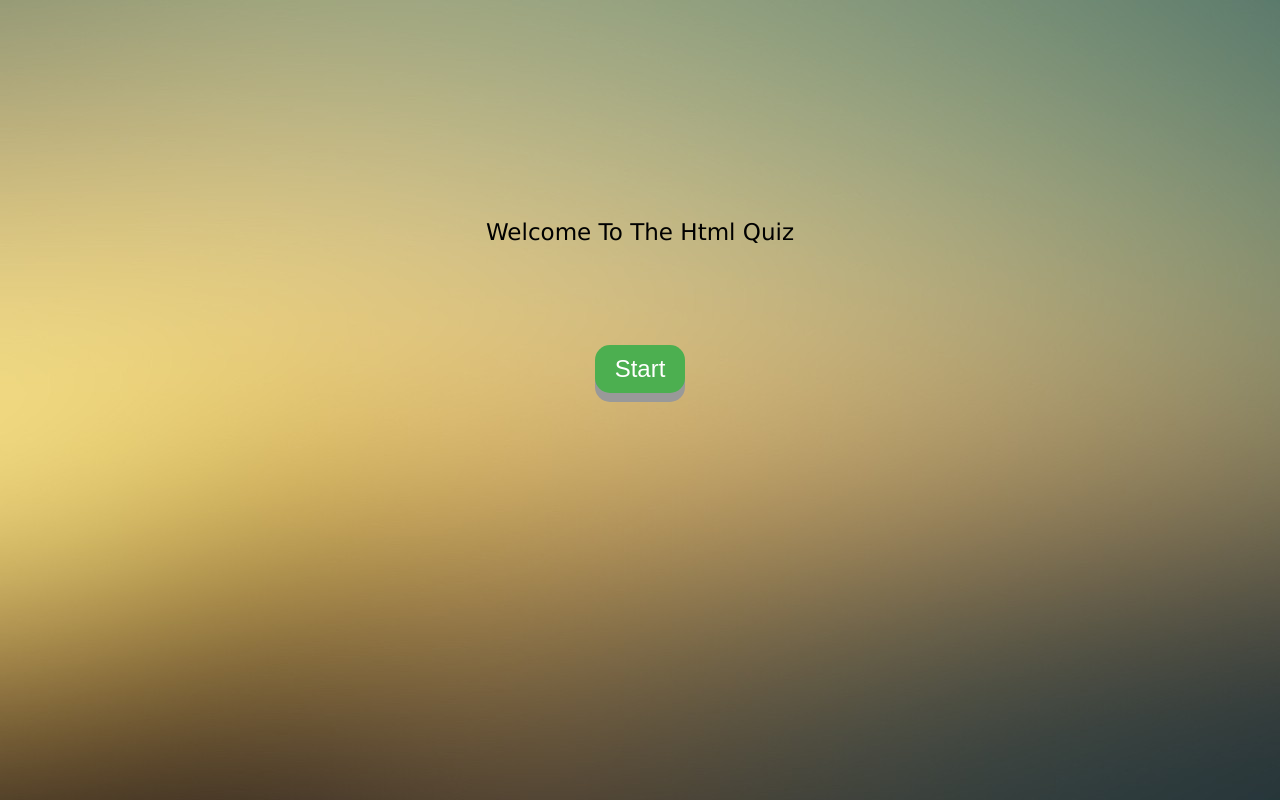
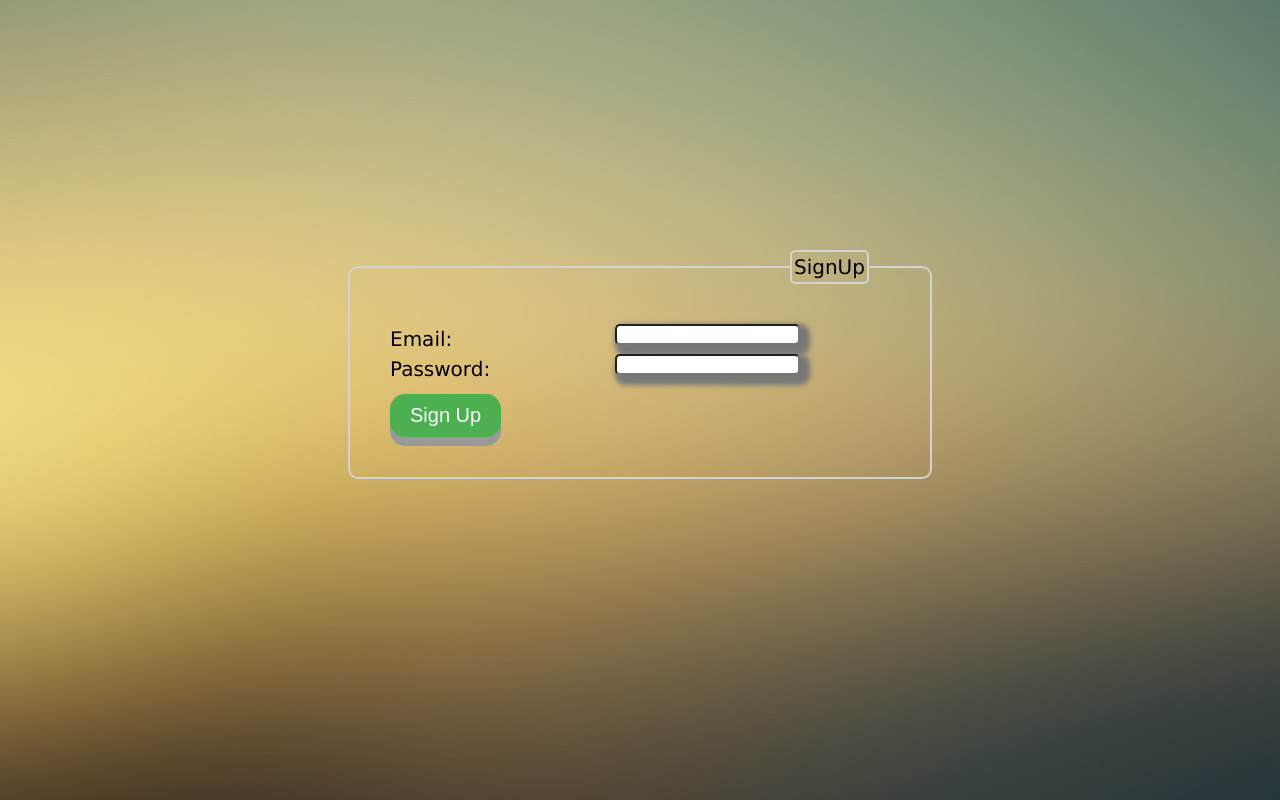
Before and after one commit to waqas-khan/Simple-Quiz-App, a plain HTML site: page public/index.html in a window 1280 px wide. Drawn offline with Linux system fonts and the light colour scheme.

Commit message:
Simple Quiz App

```diff
--- a/public/app.js
+++ b/public/app.js
@@ -1,201 +1,72 @@
-document.getElementById("result").innerHTML = "Welcome To The Html Quiz"
-var quizData =
-    {
-        questions:[
-            {
-    question: "What is HTML stands for?" ,
-    options: {
-        opt1: "Hypertext markup language",
-        opt2: "Hyperlinks and Text Markup Language"
-    },
-    correct: "Hypertext markup language",
-            },
-        {
+var email = document.getElementById('email');
+var password = document.getElementById('password');
+var authMessage = document.getElementById('authMessage');
+var signupButton = document.getElementById("signup");
+var signinButton = document.getElementById("Signin");
 
-            question: "Where is the text of the title tag displayed?",
-            options:{
-                opt1:"In the body of the page",
-                opt2: "In the Title Bar"
-            },
-        correct: "In the Title Bar",
+signinButton.style.display = "none";
 
-        },
-        {
-            question:"What are the different levels of headings in HTML? " ,
-            options: {
-                opt1:"1-4",
-                opt2: "1-6"
-            },
-        correct: "1-6"
-        },
-         {
-         question:"What happens if you forget a slash at the end of a header tag?",
-            options:{
-                opt1:'Nothing',
-                opt2: 'A netscape error'
-            },
-            correct: 'A netscape error'
-         },
-         {
-            question:"Do you need to add a tag after a horizontal rule tag to get your text to the next line?",
-            options:{
-                opt1:'No',
-                opt2: 'Yes'
-            },
-            correct: 'No'
-         } ,
-         {
-            question:"A webpage displays a picture. What tag was used to display that picture?",
-            options:{
-                opt1: "image" ,
-                opt2: "img"
-            },
-            correct: "img"
-         },
-         {
+function signUp(){
+    var users = localStorage.getItem("users");
+    if(users === null){
+        users = [];
+    }
+    else{
+        users = JSON.parse(users);
+    }
+    var user = {
+        email : email.value,
+        password : password.value
+    }
+    if(email.value === ""){
+     if(password.value === ""){
+         alert("")
+     }
+    }
+    else{
+        console.log("hello")
+    users.push(user);
+    users = JSON.stringify(users);
+    localStorage.setItem('users',users);
 
-            question:" &lt b &gt tag makes the enclosed text bold. What is other tag to make text bold?",
-            options:{
-                opt1: "Strong" ,
-                opt2: "Dark"
-            },
-            correct:"Strong"
-         },
-         {
-            question:"Which attribute is used to name an element uniquely?",
-            options:{
-                opt1: 'id' ,
-                opt2: 'class'
-            },
-            correct:'id'
-         },
-         {
-            question:" The special formatting codes in HTML document used to present content are:",
-            options:{
-                opt1: 'tags' ,
-                opt2: 'attributes'
-            }    ,
-            correct:  'tags'
-        },
-            {
-                question:"Inline elements are normally displayed without starting a new line.",
-            options:{
-                opt1: 'True',
-                opt2: 'False'
-            },
-            correct: 'True'
-         }
-
-]
+email.value ='';
+password.value ='';
+signinButton.style.display = "block";
+signupButton.style.display = "none"
     }
 
-var question = document.getElementById("question");
-var option1 = document.getElementById("option1");
-var option2 = document.getElementById("option2");
-var radio1 = document.getElementById("radio1");
-var radio2 = document.getElementById("radio2");
-var i = 0;
-var a = 0;
-var num = 0;
-var timer = 0.00;
-var correctAnswere = 0;
-function myfunction(){
-    document.getElementById("result").innerHTML = "";
-    question.style.display = "block"
-    option1.style.display = "Inline";
-    option2.style.display = "Inline";
-    radio1.style.display = "Inline";
-    radio2.style.display = "Inline";
-    if(i <= 9){
-        if(i >= 1){
-    var selected;
-    var correct = quizData.questions[a].correct;
-    ans1 = radio1.checked;
-    ans2 = radio2.checked;
-
-    if(ans1 === true){
-        selected = option1.innerHTML
-    }
-    if(ans2 === true)
-        selected = option2.innerHTML
-    if(selected === correct){
-        // console.log("Right");
-        num = num + 10;
-        correctAnswere++;
-
-    }
-    if(selected !== correct){
-        // console.log("wrong")
-
-    }
-    // console.log(a)
-    a++;
 }
 
 
-    ques = quizData.questions[i].question
-    opt1 = quizData.questions[i].options.opt1
-    opt2 = quizData.questions[i].options.opt2
-    question.innerHTML = ques;
-    option1.innerHTML = opt1;
-    option2.innerHTML = opt2;
-    document.getElementById("button").innerHTML = "Next";
-    // console.log(i)
-    i++
+function login(){
+     var users = localStorage.getItem("users");
+    if(users === null){
+        users = [];
     }
-    else if (i == 10){
-                if(i >= 1){
-    var selected;
-    var correct = quizData.questions[a].correct;
-    ans1 = radio1.checked;
-    ans2 = radio2.checked;
+    else{
+        users = JSON.parse(users);
+    }
+    authenticate = false;
+    for(var i = 0; i < users.length; i++){
+        if (users[i].email === email.value){
+            if(users[i].password === password.value){
+        // console.log('Login Successfully');
+        // authMessage.innerHTML = 'Login Successfully'
+        location = "quiz.html"
+        authenticate = true;
+            }
+        }
 
-    if(ans1 === true){
-        selected = option1.innerHTML
-    }
-    if(ans2 === true)
-        selected = option2.innerHTML
-    if(selected === correct){
-        // console.log("Right");
-        num = num + 10;
-        correctAnswere++;
-    }
-    if(selected !== correct){
-        // console.log("wrong")
 
-    }
-    // console.log(a)
-    a++;
+if (authenticate === false){
+    // console.log('Login failed');
+    authMessage.innerHTML = 'Login failed'
 }
-    question.innerHTML = ' Your Quiz has been submited';
-    option1.style.display = "none";
-    option2.style.display = "none";
-    radio1.style.display = "none";
-    radio2.style.display = "none";
-    document.getElementById("button").innerHTML = "Show Result";
-    // console.log(i)
-    i++
-    }
-    else if(i == 11){
-    question.style.display = "none";
-    option1.style.display = "none";
-    option2.style.display = "none";
-    radio1.style.display = "none";
-    radio2.style.display = "none";
-    document.getElementById("button").style.display = "none";
-    var percent = (num/100)*100;
-    document.getElementById("heading").innerHTML = "Result"
-    document.getElementById("result").innerHTML =" Your correct answers are:" + correctAnswere + "<br/>Your total score is " + num  ;
-    }
-    // console.log(num)
-    // localStorage.setItem("numbers", num);
+email.value = '';
+password.value ='';
 
-    radio1.checked = false;
-    radio2.checked = false
-    }
-
-question.style.display = "none";
-option1.style.display = "none";
-option2.style.display = "none";
-radio1.style.display = "none";
-radio2.style.display = "none";
+setTimeout(function(){
+    authMessage.innerHTML = '';
+},3000);
+}
+}
--- a/public/index.html
+++ b/public/index.html
@@ -2,20 +2,25 @@
 <html lang="en">
 <head>
     <meta charset="UTF-8">
+    <meta name="viewport" content="width=device-width, initial-scale=1.0">
+    <meta http-equiv="X-UA-Compatible" content="ie=edge">
     <title>Document</title>
-    <link rel="stylesheet" href="style.css">
+    <link rel="stylesheet" href="style1.css">
 </head>
 <body>
-    <div id="container">
-        <h1 id="heading"></h1>
-        <p name="questions" id="question" cols="80 " rows="8"></p><br/>
-        <input type="radio" class="radio2" id="radio1" name="radio"> <label id="option1" for="radio1"></label><br/>
-        <input type="radio" class="radio1" id="radio2" name="radio"> <label id="option2" for="radio2"></label><br/>
-        <p  id="result"></p>
-
-        <button id="button" onclick="myfunction()">Start</button>
+    <fieldset>
+        <legend>SignUp</legend>
+    <label id="label1">Email: <input type="email" id="email"> </label><br/>
+    <label id="label2">Password: <input type="password" id="password"> </label><br/>
+    <button type="submit" id="signup" onclick="signUp()"> Sign Up</button>
+    <button type="submit" id="Signin" onclick="login()"> Sign in </button>
+    <div id="authMessage">
 
     </div>
-    <script src="app.js"></script>
+
+    </fieldset>
 </body>
+<script src="app.js">
+
+</script>
 </html>
--- /dev/null
+++ b/public/style1.css
@@ -0,0 +1,53 @@
+   body{
+   background-image: url("img1.jpg");
+   font-family: Verdana, Geneva, Tahoma, sans-serif;
+       font-size: 20px;
+   }
+fieldset{
+    width: 500px;
+    /*text-align: center;*/
+    margin: auto;
+    margin-top: 250px;
+    border: 2px solid lightgray ;
+    line-height: 150%;
+    border-radius: 10px 10px;
+    padding: 40px;
+}
+input{
+    /*line-height: 150%;*/
+    border-radius: 5px 5px ;
+    box-shadow: 5px 5px 5px 5px #777777;
+    float: right;
+    margin-right: 90px;
+}
+label{
+    margin-top: 20px;
+}
+legend{
+    /*text-align: none;*/
+    border: 2px solid lightgray ;
+    border-radius: 5px 5px;
+    margin-left: 400px;
+}
+   button{
+  padding: 10px 20px;
+  font-size: 20px;
+  text-align: center;
+  cursor: pointer;
+  outline: none;
+  color: #fff;
+  background-color: #4CAF50;
+  border: none;
+  border-radius: 15px;
+  box-shadow: 0 9px #999;
+  margin: auto;
+  margin-top: 10px;
+}
+
+button:hover {background-color: #3e8e41}
+
+button:active {
+  background-color: #3e8e41;
+  box-shadow: 0 5px #666;
+  transform: translateY(4px);
+}
```
Also changed, not shown: public/404.html (added, +33 -0 lines), public/quiz.html (added, +21 -0 lines), public/quiz.js (added, +206 -0 lines), firebase.json (added), 2 other files.
